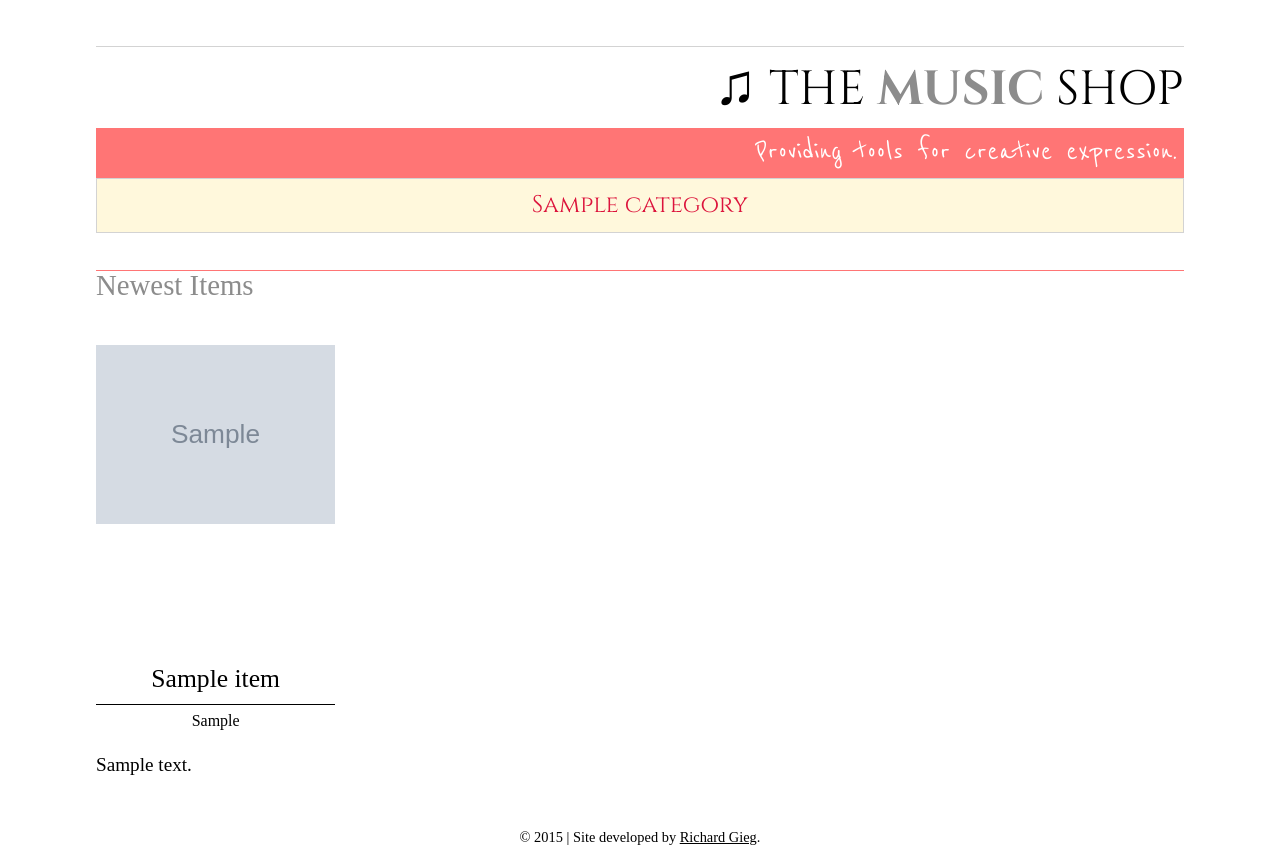
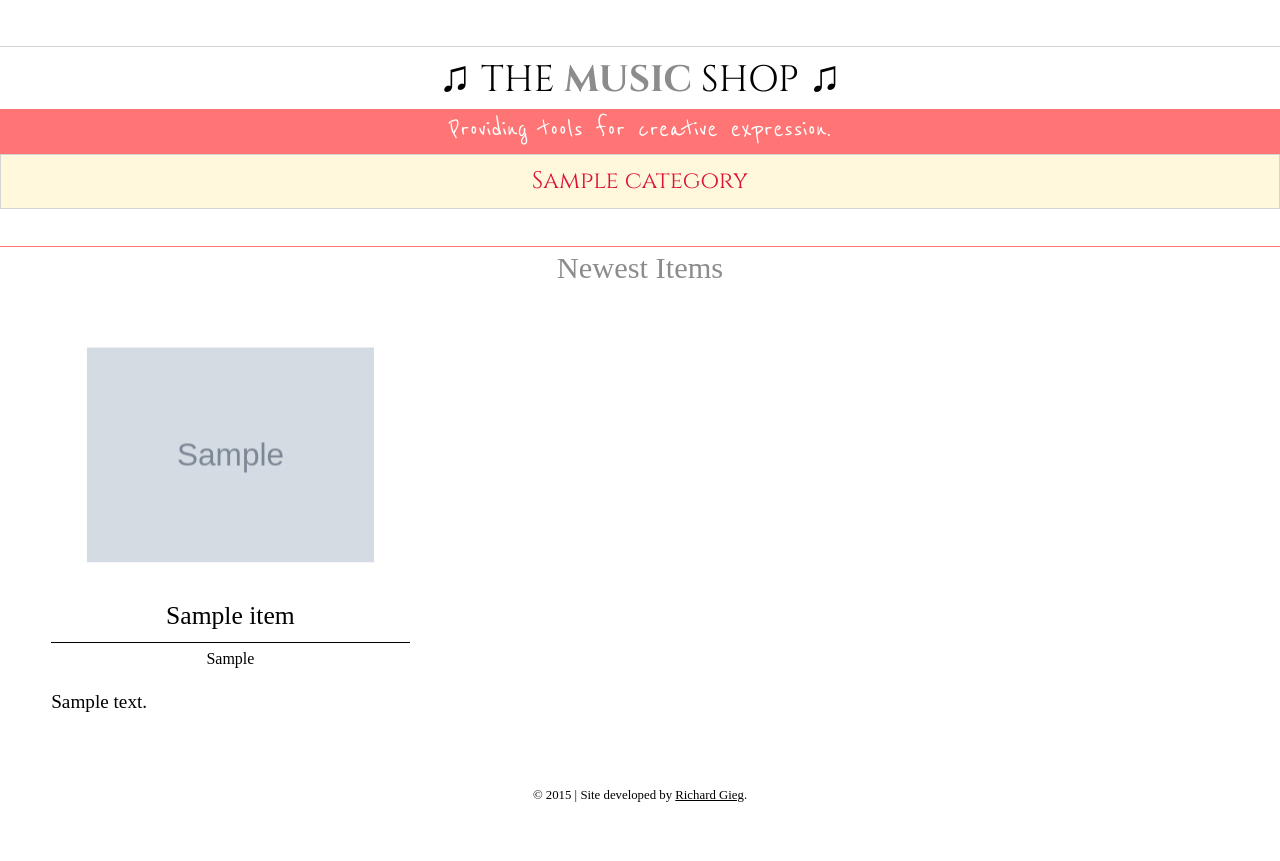
Before and after one commit to richgieg/ItemCatalog, a Flask app: page / in a window 1280 px wide. After the commit the page ends 802 px from the top, so only its background shows below. Run offline with Flask 2, Linux system fonts and the light colour scheme; tables that the repository leaves empty hold one stand-in row (values such as "Sample post"); grey boxes marked "Sample" are stand-in pictures; some libraries are stand-ins or nearby versions.

Commit message:
Fix home page image styling and breakpoints

```diff
--- a/vagrant/static/styles.css
+++ b/vagrant/static/styles.css
@@ -151,7 +151,7 @@ footer {
     margin-bottom: 1em;
 }
 
-footer a {
+footer > a {
     text-decoration: underline;
 }
 
@@ -188,7 +188,29 @@ footer a {
         width: 44%;
         border-bottom: none;
         margin-left: 4%;
-        margin-bottom: 2em;
+        padding-bottom: 0;
+        margin-bottom: 0;
+    }
+
+    .item-image-container {
+        -webkit-transform-style: preserve-3d;
+        -moz-transform-style: preserve-3d;
+        transform-style: preserve-3d;
+        height: 200px;
+        margin-bottom: .2em;
+    }
+
+    .item-image {
+        position: relative;
+        max-width: 80%;
+        max-height: 170px;
+        top: 50%;
+        -webkit-transform: translateY(-50%);
+        transform: translateY(-50%);
+    }
+
+    footer {
+        margin-top: 3em;
     }
 }
 
@@ -214,7 +236,6 @@ footer a {
         text-align: center;
         color: crimson;
         background-color: cornsilk;
-
         padding-bottom: .3em;
         border: 1px solid lightgray;
         margin-bottom: 1em;
@@ -243,8 +264,7 @@ footer a {
         margin-bottom: .3em;
     }
 
-    .item-image-container {
-        height: 300px;
+    .tile {
         margin-bottom: 1em;
     }
 
@@ -253,6 +273,14 @@ footer a {
         font-weight: normal;
         padding-bottom: .3em;
         border-bottom: 1px solid black;
+    }
+
+    .item-image-container {
+        height: 280px;
+    }
+
+    .item-image {
+        max-height: 250px;
     }
 
     .item-price {
@@ -269,7 +297,7 @@ footer a {
     }
 }
 
-@media screen and (min-width: 850px) {
+@media screen and (min-width: 1000px) {
     #main-heading {
         font-size: 2.3em;
     }
@@ -280,10 +308,27 @@ footer a {
 
     .tile {
         width: 28%;
+        margin-bottom: 2em;
     }
 }
 
-@media screen and (min-width: 1100px) {
+@media screen and (min-width: 1250px) {
+    .item-title {
+        font-size: 1.6em;
+        padding-bottom: .3em;
+        margin-bottom: .2em;
+    }
+
+    .item-price {
+        font-size: 1em;
+    }
+
+    .item-description {
+        font-size: 1.2em;
+    }
+}
+
+@media screen and (min-width: 1700px) {
     #google-button {
         margin-right: 0;
     }
@@ -331,20 +376,6 @@ footer a {
         margin-left: 0;
     }
 
-    .item-title {
-        font-size: 1.6em;
-        padding-bottom: .3em;
-        margin-bottom: .2em;
-    }
-
-    .item-price {
-        font-size: 1em;
-    }
-
-    .item-description {
-        font-size: 1.2em;
-    }
-
     footer {
         font-size: .9em;
     }
```
